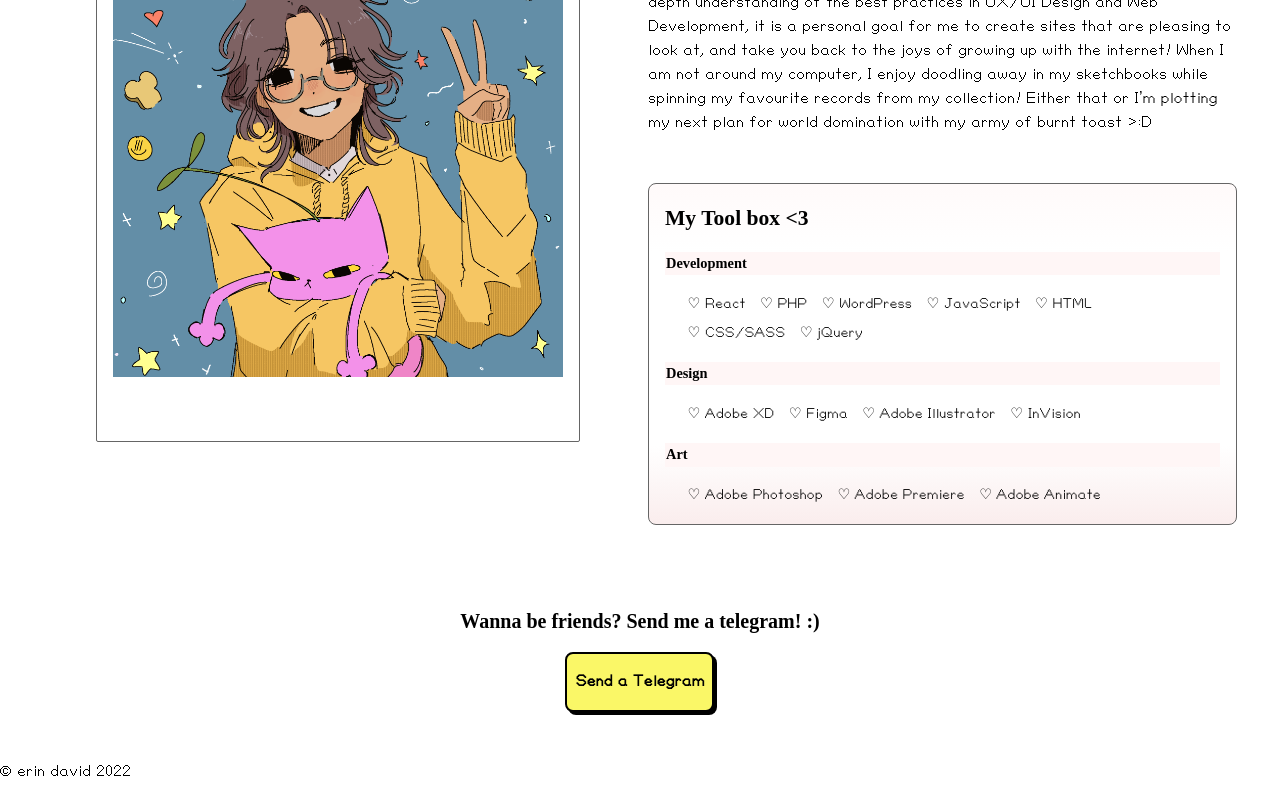
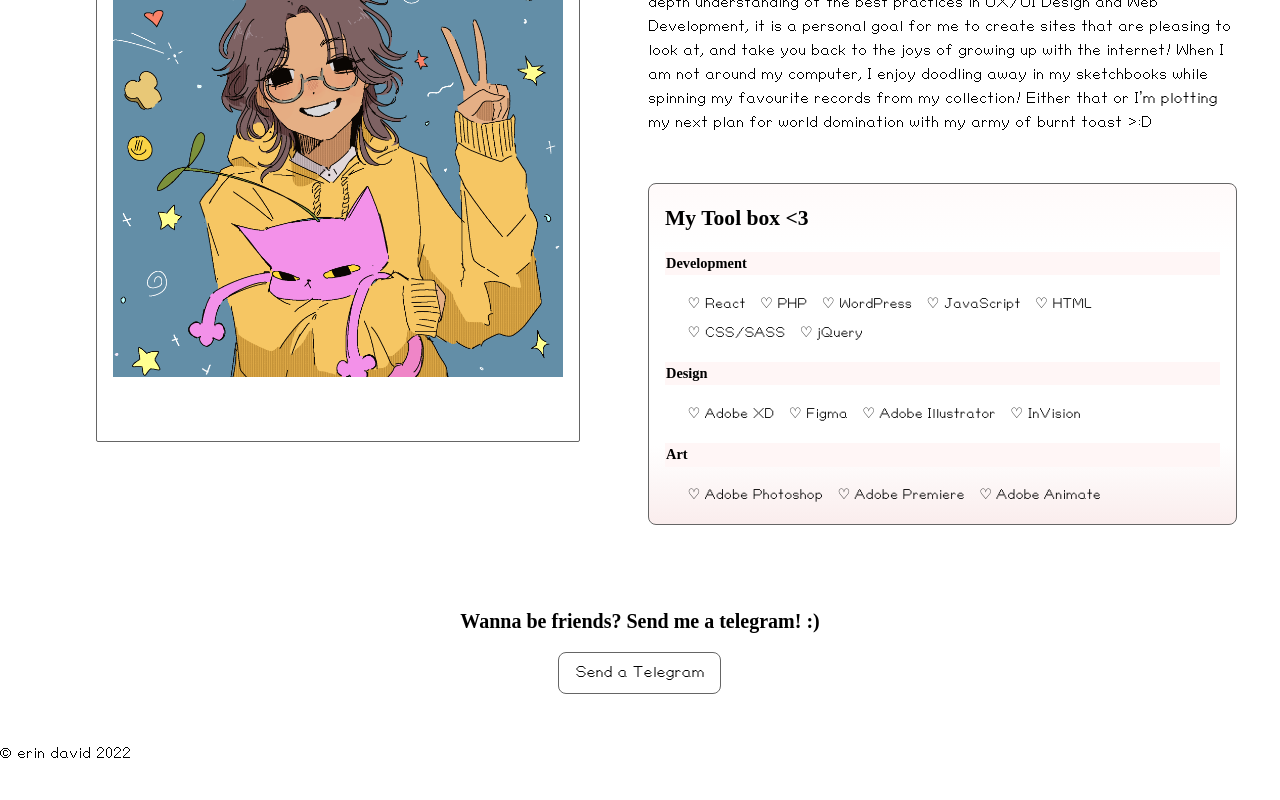
Before and after one commit to erindavid03/portfolio-site, a React (Create React App) app: page /about in a window 1280 px wide. Shown: the part 346-1146 px from the top of the page. Built offline with nearby package versions, Linux system fonts and the light colour scheme.

Commit message:
add generic button styles

```diff
--- a/src/components/pages/SingleArtworkPage.js
+++ b/src/components/pages/SingleArtworkPage.js
@@ -39,7 +39,7 @@ function SingleArtwork() {
         <div>
           <h2>General info</h2>
           <p>{restData.acf.general_statement}</p>
-          <p className='media-and-size'> {restData.acf.kind} || {restData.acf.dimensions}</p>
+          <p className='grey'> {restData.acf.kind} || {restData.acf.dimensions}</p>
         </div>
       </div>
 
--- a/src/styles/base/_mixins.scss
+++ b/src/styles/base/_mixins.scss
@@ -81,3 +81,23 @@
     }
 
 }
+
+@mixin button-style{
+    a, a:visited{
+        padding: .5rem 1rem;
+        margin: 0 .5rem;
+        border: 1px solid $border-colors;
+        border-radius: .5rem;
+        font-family: $font-body;
+        font-weight: $body-weight;
+
+        &:hover,
+        &:focus,
+        &:active{
+            background-color: $font-color-main;
+            color: $main-color;
+            border: 1px solid $font-color-main;
+            transition: background-color .15s ease ;
+        }
+    }
+}
--- a/src/styles/components/_contact.scss
+++ b/src/styles/components/_contact.scss
@@ -11,16 +11,5 @@
         font-size: 1.25rem;
     }
 
-    a{
-        font-family: $font-body;
-        padding: 1rem .5rem;
-        background-color: #faf767;
-        border-radius: 8px;
-        border: solid 2px $font-color-main;
-        color: $font-color-main;
-        box-shadow: 3px 3px $font-color-main;
-        display: flex;
-        justify-content: space-evenly;
-        max-width: 260;
-    }
+    @include button-style;
 }
--- a/src/styles/components/pages/_projectPages.scss
+++ b/src/styles/components/pages/_projectPages.scss
@@ -20,8 +20,17 @@
     }
 
     div{
-        background-color: pink;
         @include flex-column;
         align-items: center;
+
+        .grey{
+            color: $border-colors;
+        }
+
+        .button-links{
+            @include flex-row;
+
+            @include button-style;
+        }
     }
 }
```
